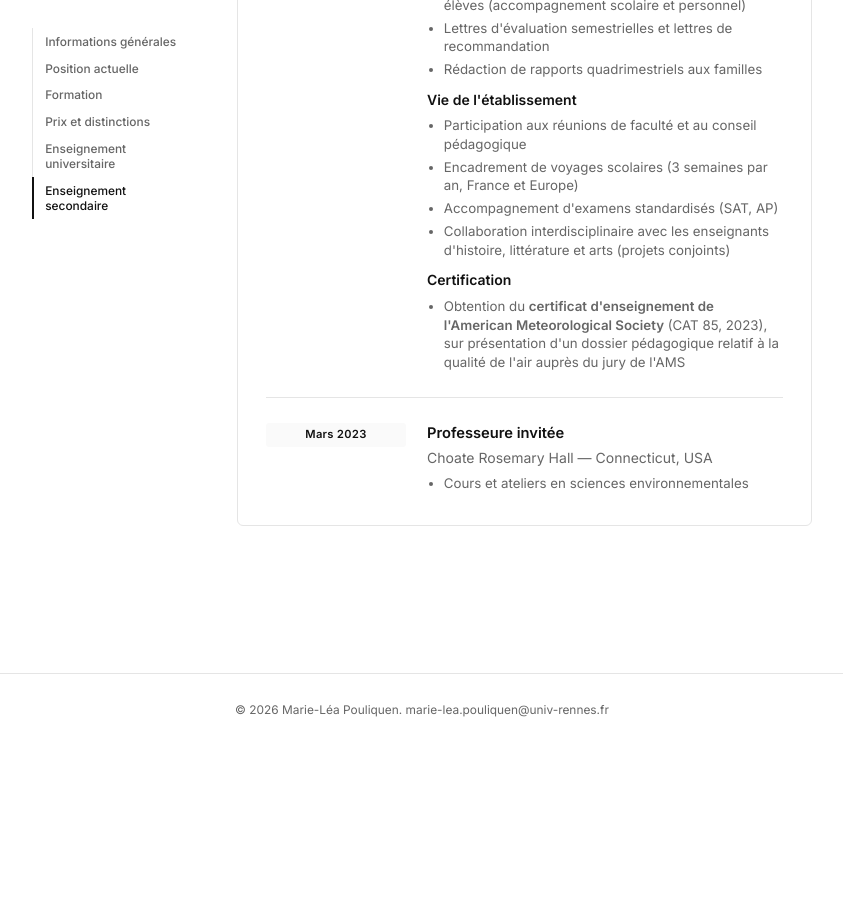
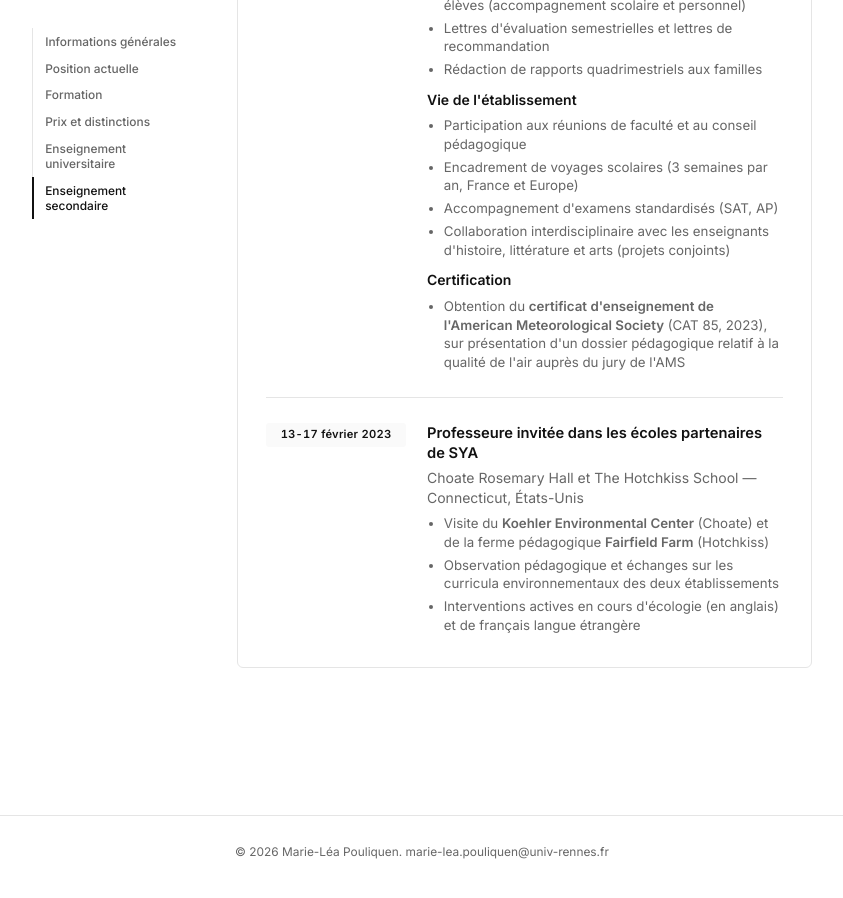
Before and after one commit to marieleapouliquen/marieleapouliquen.github.io, a Jekyll site: the page built from _pages/cv.md, in a window 1280 px wide and 900 px high, scrolled down 3258 px. Shown: the whole window, without its empty margins (218-1061 px from the left). Built offline with Jekyll 4.4.1, drawn with Linux system fonts in a browser that asks for light colours; before the commit the page ends 4017 px from its top, so only the background shows below that.

Commit message:
Update cv.md

```diff
--- a/_pages/cv.md
+++ b/_pages/cv.md
@@ -193,12 +193,14 @@ body_class: page-cv
 </div>
 
 <div class="cv-entry">
-  <span class="cv-entry-date">Mars 2023</span>
+  <span class="cv-entry-date">13-17 février 2023</span>
   <div class="cv-entry-content">
-    <span class="cv-entry-title">Professeure invitée</span>
-    <span class="cv-entry-place">Choate Rosemary Hall — Connecticut, USA</span>
+    <span class="cv-entry-title">Professeure invitée dans les écoles partenaires de SYA</span>
+    <span class="cv-entry-place">Choate Rosemary Hall et The Hotchkiss School — Connecticut, États-Unis</span>
     <ul>
-      <li>Cours et ateliers en sciences environnementales</li>
+      <li>Visite du <strong>Koehler Environmental Center</strong> (Choate) et de la ferme pédagogique <strong>Fairfield Farm</strong> (Hotchkiss)</li>
+      <li>Observation pédagogique et échanges sur les curricula environnementaux des deux établissements</li>
+      <li>Interventions actives en cours d'écologie (en anglais) et de français langue étrangère</li>
     </ul>
   </div>
 </div>
```
